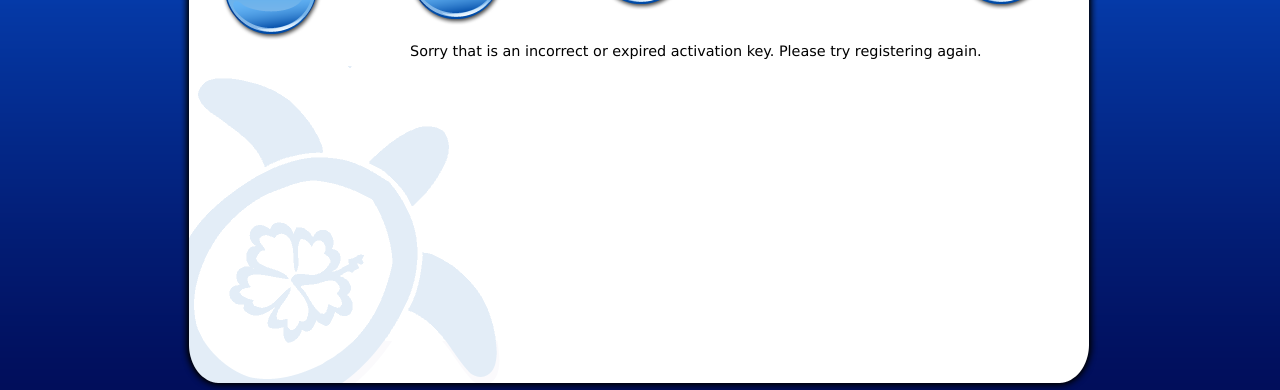
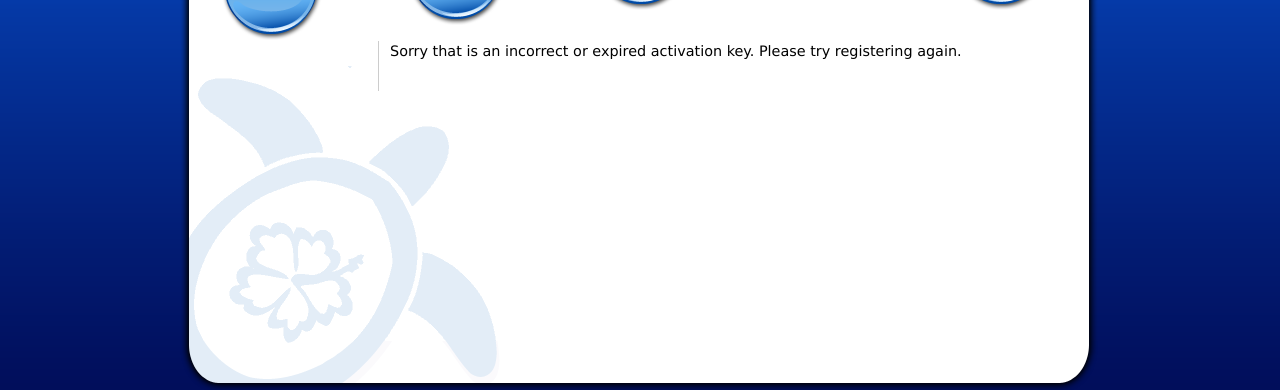
Before and after one commit to StephenFerrero/stswim, a Django app: template accounts/templates/registration/activate.html in a window 1280 px wide; the page is wider, and only the part inside the window is pictured. Shown: the part 289-679 px from the top of that part. Run offline with Django 3.2, Linux system fonts and the light colour scheme; the template is opened without the code that fills it, so the values that code supplies are empty; some libraries are stand-ins or nearby versions.

Commit message:
Style og management gui

```diff
--- a/media/css/main.css
+++ b/media/css/main.css
@@ -221,14 +221,15 @@ td.error {
 }
 
 #col1 {
-	width: 159px;
+	width: 139px;
 	float: left;
 	clear: left;
+	border-right: 1px solid #CCCCCC;
 	padding: 50px 0 0 40px;
 }
 
 #col2 {
-	width: 630px;
+	width: 650px;
 	float: right;
 	padding: 0 40px 0 10px;
 }
--- a/schedule/templates/schedule/dayview.html
+++ b/schedule/templates/schedule/dayview.html
@@ -16,7 +16,7 @@
 		 			<td>{{lessonslot.lesson.status}}</td>
 		 			{% if user.is_staff %}
 		 			<td>{{lessonslot.lesson.lesson_type}}</td>
-		 			<td>{% for student in lessonslot.lesson.students.all %}{{student.first_name}},{% endfor %}</td>
+		 			<td>{% for student in lessonslot.lesson.students.all %}{{student.first_name}}{% if not forloop.last %}, {% endif %}{% endfor %}</td>
 		 			{% endif %}
 		 		</tr>
 		 	{% endfor %}
```
